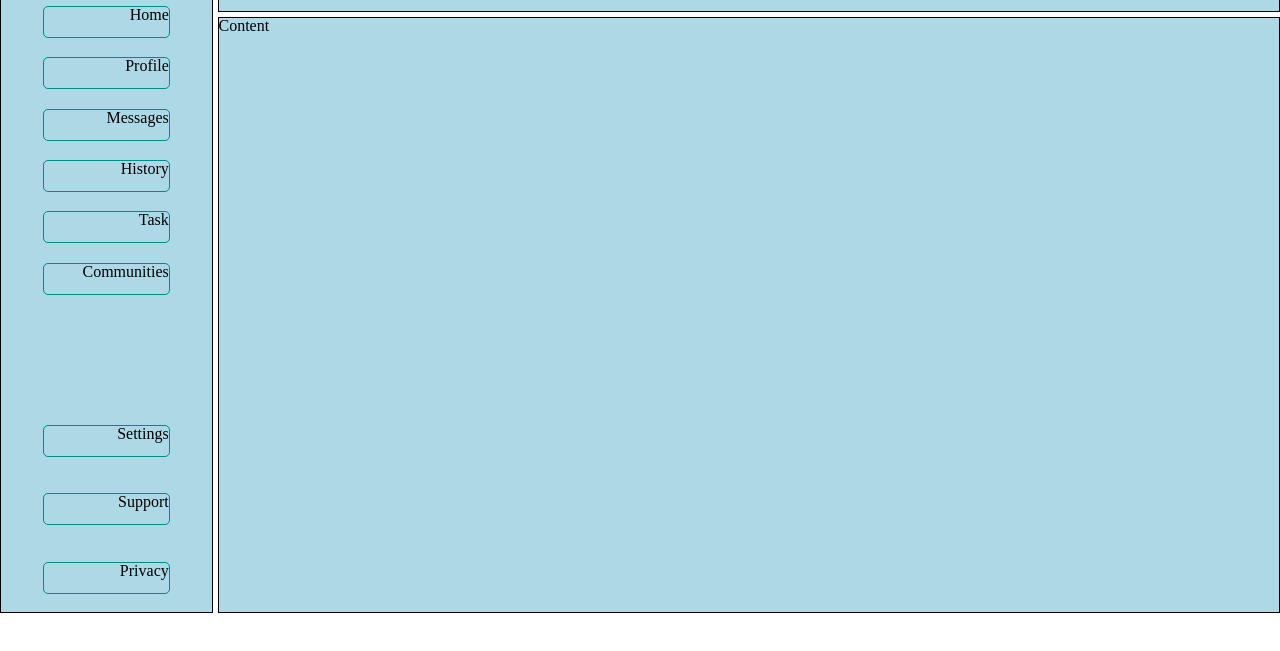
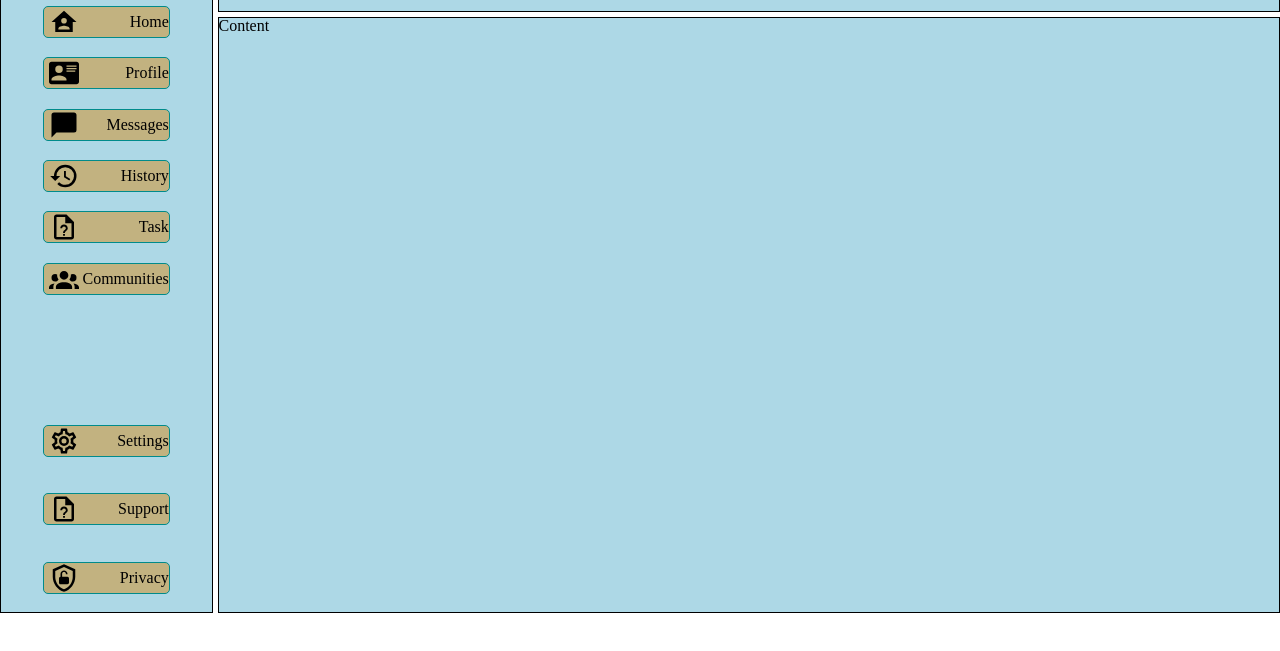
Before and after one commit to dk-ties/TOP_FullStackJavascript, a plain HTML site: page Admin-Dashboard/index.html in a window 1280 px wide. Shown: the part 107-758 px from the top of the page. Drawn offline with Linux system fonts and the light colour scheme.

Commit message:
Setting icons on sidebar, enable scoll, and style ned icon in place with text- Flex added

```diff
--- a/Admin-Dashboard/index.html
+++ b/Admin-Dashboard/index.html
@@ -26,17 +26,17 @@
         <h1 class="logo">Sidebar</h1>
 
         <ul class="topNav">
-          <li>Home</li>
-          <li>Profile</li>
-          <li>Messages</li>
-          <li>History</li>
-          <li>Task</li>
-          <li>Communities</li>
+          <li><img src="icons/home-account.svg" />Home</li>
+          <li><img src="icons/card-account-details.svg" />Profile</li>
+          <li><img src="icons/message.svg" />Messages</li>
+          <li><img src="icons/history.svg" />History</li>
+          <li><img src="icons/file-question-outline.svg" />Task</li>
+          <li><img src="icons/account-group.svg" />Communities</li>
         </ul>
         <ul class="botNav">
-          <li>Settings</li>
-          <li>Support</li>
-          <li>Privacy</li>
+          <li><img src="icons/cog-outline.svg" />Settings</li>
+          <li><img src="icons/file-question-outline.svg" />Support</li>
+          <li><img src="icons/shield-lock-open-outline.svg" />Privacy</li>
         </ul>
       </div>
       <div class="content">Content</div>
--- a/Admin-Dashboard/style.css
+++ b/Admin-Dashboard/style.css
@@ -24,6 +24,7 @@
   display: grid;
   justify-content: center;
   grid-template-rows: 1fr 3fr 1fr 2fr;
+  overflow: scroll;
 }
 
 .content {
@@ -62,4 +63,14 @@ li {
   height: 30px;
   width: 125px;
   text-align: end;
+  display: flex;
+  justify-content: space-between;
+  align-items: center;
+  background-color: #c2b280;
 }
+li > img {
+  display: inline;
+  max-width: 100%;
+  max-height: 100%;
+  margin-left: 5px;
+}
```
Also changed, not shown: Admin-Dashboard/icons/account-group.svg (added), Admin-Dashboard/icons/calendar-check.svg (added), Admin-Dashboard/icons/card-account-details.svg (added), Admin-Dashboard/icons/cog-outline.svg (added), Admin-Dashboard/icons/file-question-outline.svg (added), Admin-Dashboard/icons/history.svg (added), Admin-Dashboard/icons/home-account.svg (added), Admin-Dashboard/icons/message.svg (added), Admin-Dashboard/icons/shield-lock-open-outline.svg (added), 1 other file.
